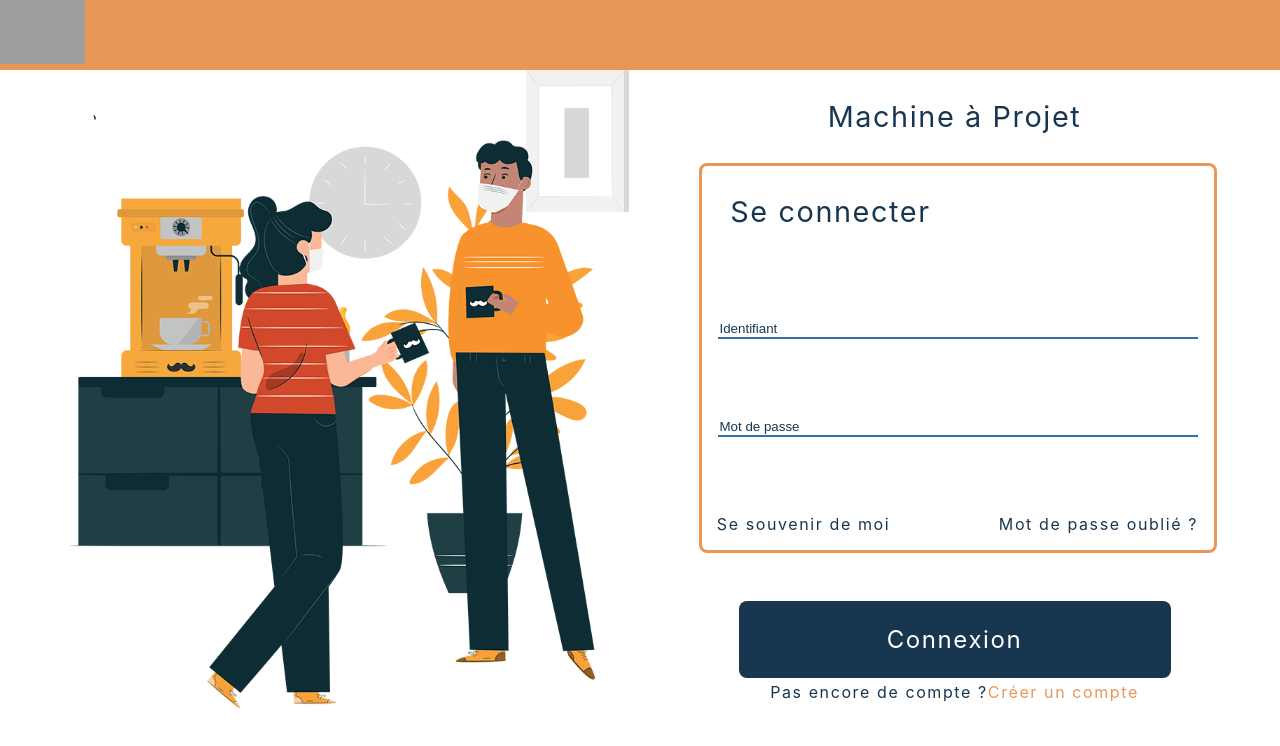
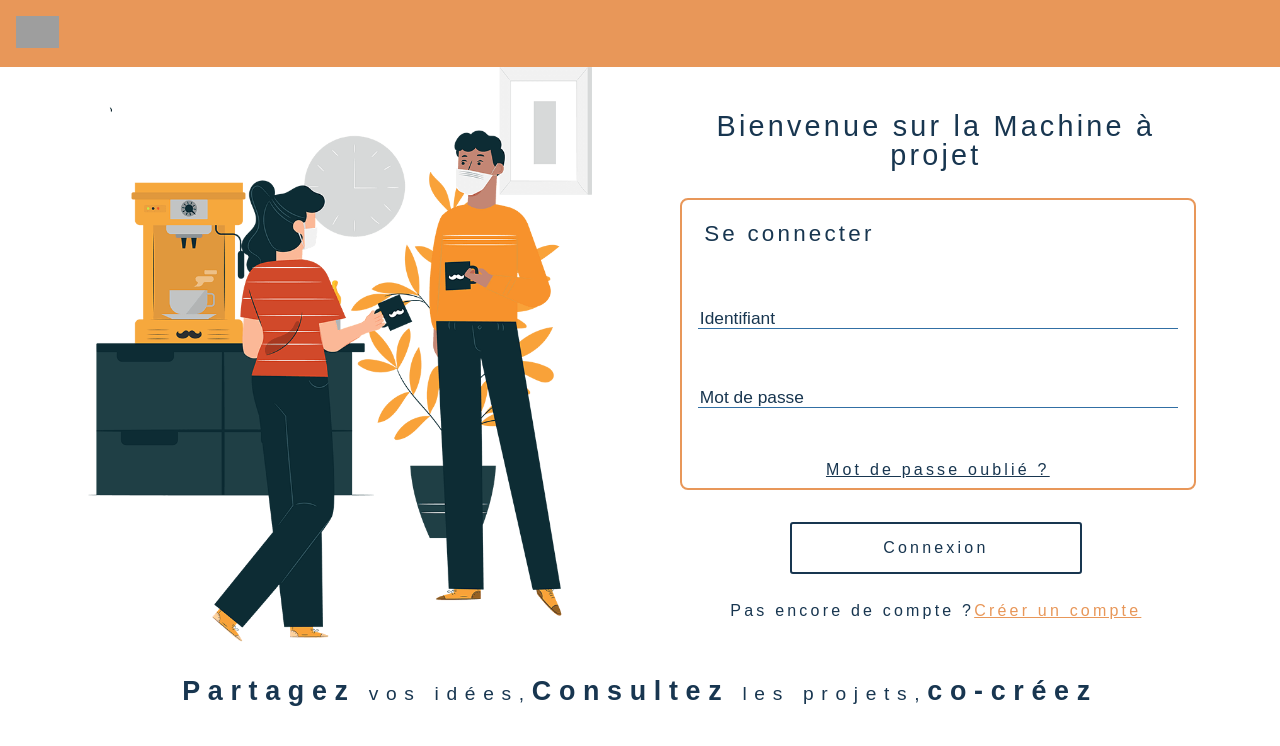
Before and after one commit to ThomasDCW/hackathon2-lille-JS-2203, a React (Vite) app in the folder frontend/: page / in a window 1280 px wide. Shown: the top 746 px of the page. Built offline with nearby package versions, Linux system fonts and the light colour scheme; grey boxes are pictures that could not be loaded.

Commit message:
upgrade style

```diff
--- a/frontend/jsconfig.json
+++ b/frontend/jsconfig.json
@@ -3,7 +3,7 @@
     "baseUrl": ".",
     "paths": {
       "@assets/*": ["src/assets/*"],
-      "@components/*": ["src/components/*"],
+      "@components/*": ["src/assets/login/components/*"],
       "@pages/*": ["src/pages/*"],
       "@services/*": ["src/services/*"]
     }
--- a/frontend/package.json
+++ b/frontend/package.json
@@ -10,6 +10,10 @@
     "fix": "prettier --write . && eslint --fix --ext .jsx ."
   },
   "dependencies": {
+    "@emotion/react": "^11.9.3",
+    "@emotion/styled": "^11.9.3",
+    "@mui/material": "^5.8.6",
+    "@mui/styled-engine-sc": "^5.8.0",
     "axios": "^0.27.2",
     "prop-types": "^15.8.1",
     "react": "^18.0.0",
--- a/frontend/src/components/FormLogin/index.jsx
+++ b/frontend/src/components/FormLogin/index.jsx
@@ -4,18 +4,17 @@ import SFormLogin from "./style";
 export default function FormLogin() {
   return (
     <SFormLogin>
-      <h1>Machine à Projet</h1>
+      <h1>Bienvenue sur la Machine à projet</h1>
       <form>
         <h2>Se connecter</h2>
         <input type="text" placeholder="Identifiant" />
         <input type="password" placeholder="Mot de passe" />
         <div className="textContainer">
-          <p>Se souvenir de moi</p>
           <p>Mot de passe oublié ?</p>
         </div>
       </form>
       <div>
-        <Link to="/">Connexion</Link>
+        <Link to="/accueil">Connexion</Link>
       </div>
       <div className="textContainer">
         <p>Pas encore de compte ?</p>
--- a/frontend/src/components/FormLogin/style.jsx
+++ b/frontend/src/components/FormLogin/style.jsx
@@ -2,12 +2,11 @@ import styled from "styled-components";
 
 export default styled.div`
   width: 40vw;
-  height: 80vh;
+  height: 72vh;
   color: #183650;
-  font-family: -apple-system, BlinkMacSystemFont, "Segoe UI", Roboto, Oxygen,
-    Ubuntu, Cantarell, "Open Sans", "Helvetica Neue", sans-serif;
+  margin-top: 2vh;
   h1 {
-    font-size: 2em;
+    font-size: 1.4em;
     margin-top: 1em;
     margin-bottom: 1em;
     text-align: center;
@@ -17,28 +16,30 @@ export default styled.div`
     display: flex;
     flex-direction: column;
     justify-content: space-between;
-    border: 3px solid #e89759;
+    border: 2px solid #e89759;
     border-radius: 8px;
-    height: 60%;
+    height: 50%;
     width: 100%;
     .textContainer {
+      cursor: pointer;
+      text-decoration: underline;
       display: flex;
-      justify-content: space-between;
+      justify-content: center;
       font-size: 0.8em;
       margin: 0.8em;
     }
     h2 {
       margin: 1em;
-      font-size: 1.2em;
+      font-size: 1éem;
     }
     input {
       margin: 1.2em;
       outline: 0;
-      border-width: 0 0 2px;
+      border-width: 0 0 1px;
       border-color: #183650;
       ::placeholder {
         color: #183650;
-        font-size: 1em;
+        font-size: 1.3em;
       }
     }
   }
@@ -46,9 +47,11 @@ export default styled.div`
     display: flex;
     justify-content: center;
     font-size: 0.6em;
-    margin: 0.3em;
+    margin-top: 3em;
     span {
       color: #e89759;
+      text-decoration: underline;
+      cursor: pointer;
     }
   }
   div {
@@ -56,13 +59,19 @@ export default styled.div`
     display: flex;
     justify-content: center;
     a {
-      width: 75%;
+      width: 50%;
       text-decoration: none;
       text-align: center;
       padding: 1em;
+      border: 2px solid #183650;
+      color: #183650;
+      background: white;
+      border-radius: 3px;
+    }
+    a:hover {
+      transition: 0.6s;
       color: white;
       background: #183650;
-      border-radius: 8px;
     }
   }
 `;
--- a/frontend/src/components/Header/index.jsx
+++ b/frontend/src/components/Header/index.jsx
@@ -1,13 +1,17 @@
 import logo from "@assets/logo/logo.png";
-import profilPerso from "@assets/profil.jpg";
+import profil from "@assets/login/profil.jpg";
+import Avatar from "@mui/material/Avatar";
 import SHeader from "./style";
 
 export default function Header() {
   return (
     <SHeader>
       <img className="logo" src={logo} alt="apsdidLogo" />
-      <h1>Machine à projet</h1>
-      <img className="profil" src={profilPerso} alt="profil perso" />
+      <Avatar
+        alt="Remy Sharp"
+        src={profil}
+        sx={{ width: 60, height: 60, margin: 1 }}
+      />
     </SHeader>
   );
 }
--- a/frontend/src/components/Header/style.jsx
+++ b/frontend/src/components/Header/style.jsx
@@ -4,16 +4,20 @@ export default styled.header`
   background-color: #e89759;
   display: flex;
   justify-content: space-between;
+  align-items: center;
+  .logo {
+    height: 4vh;
+    margin: 01em;
+  }
   img {
-    max-width: 100px;
-    height: 8vh;
-    margin: 0.5rem;
-  }
-  .profil {
-    border-radius: 100%;
+    cursor: pointer;
   }
   h1 {
     text-align: center;
     margin: 0.5rem;
+    color: #183650;
+    font-weight: bold;
+    letter-spacing: 0.3em;
+    font: "Montserra";
   }
 `;
--- a/frontend/src/components/HeaderLogin/style.jsx
+++ b/frontend/src/components/HeaderLogin/style.jsx
@@ -3,6 +3,7 @@ import styled from "styled-components";
 export default styled.header`
   background-color: #e89759;
   img {
-    height: 8vh;
+    height: 4vh;
+    margin: 01em;
   }
 `;
--- a/frontend/src/pages/Login/index.jsx
+++ b/frontend/src/pages/Login/index.jsx
@@ -11,6 +11,10 @@ export default function Login() {
         <img src={login} className="loginPicture" alt="loginPicture" />
         <FormLogin />
       </div>
+      <p className="hook">
+        <span>Partagez</span> vos idées,<span>Consultez</span> les projets,
+        <span>co-créez</span>
+      </p>
     </SLogin>
   );
 }
--- a/frontend/src/pages/Login/style.jsx
+++ b/frontend/src/pages/Login/style.jsx
@@ -3,10 +3,22 @@ import styled from "styled-components";
 export default styled.div`
   height: 100vh;
   .loginPicture {
-    height: 80vh;
+    height: 72vh;
   }
   .loginContainer {
     display: flex;
     justify-content: space-evenly;
   }
+  .hook {
+    margin: 1em;
+    font-size: 1.2em;
+    letter-spacing: 0.4em;
+    text-align: center;
+
+    color: #183650;
+    span {
+      font-size: 1.4em;
+      font-weight: bold;
+    }
+  }
 `;
--- a/frontend/src/style.jsx
+++ b/frontend/src/style.jsx
@@ -1,7 +1,7 @@
 import styled from "styled-components";
 
 export default styled.div`
-  @import url("https://fonts.googleapis.com/css2?family=PT+Sans+Narrow:wght@400;700&family=Poppins&display=swap");
+  @import url('https://fonts.googleapis.com/css2?family=Montserrat:wght@300&display=swap');
 
   --color-orange: rgb(232, 151, 89);
   --color-light-grey: rgb(240,240,240)
@@ -17,10 +17,10 @@ export default styled.div`
   /*Déclaration de l'arriere plan general*/
   margin: 0;
 
-  font: 1.5rem "Poppins", sans-serif;
+  font-family: 'Montserrat', sans-serif;
   font-weight: 400;
   box-sizing: border-box;
-  letter-spacing: 0.1rem;
+  letter-spacing: 0.2rem;
   h1 {
     font-size: 1.8rem;
   }
```
Also changed, not shown: frontend/src/assets/login/profil.jpg (renamed from frontend/src/assets/profil.jpg), 1 other file (tests, documents, lock files or other folders).
